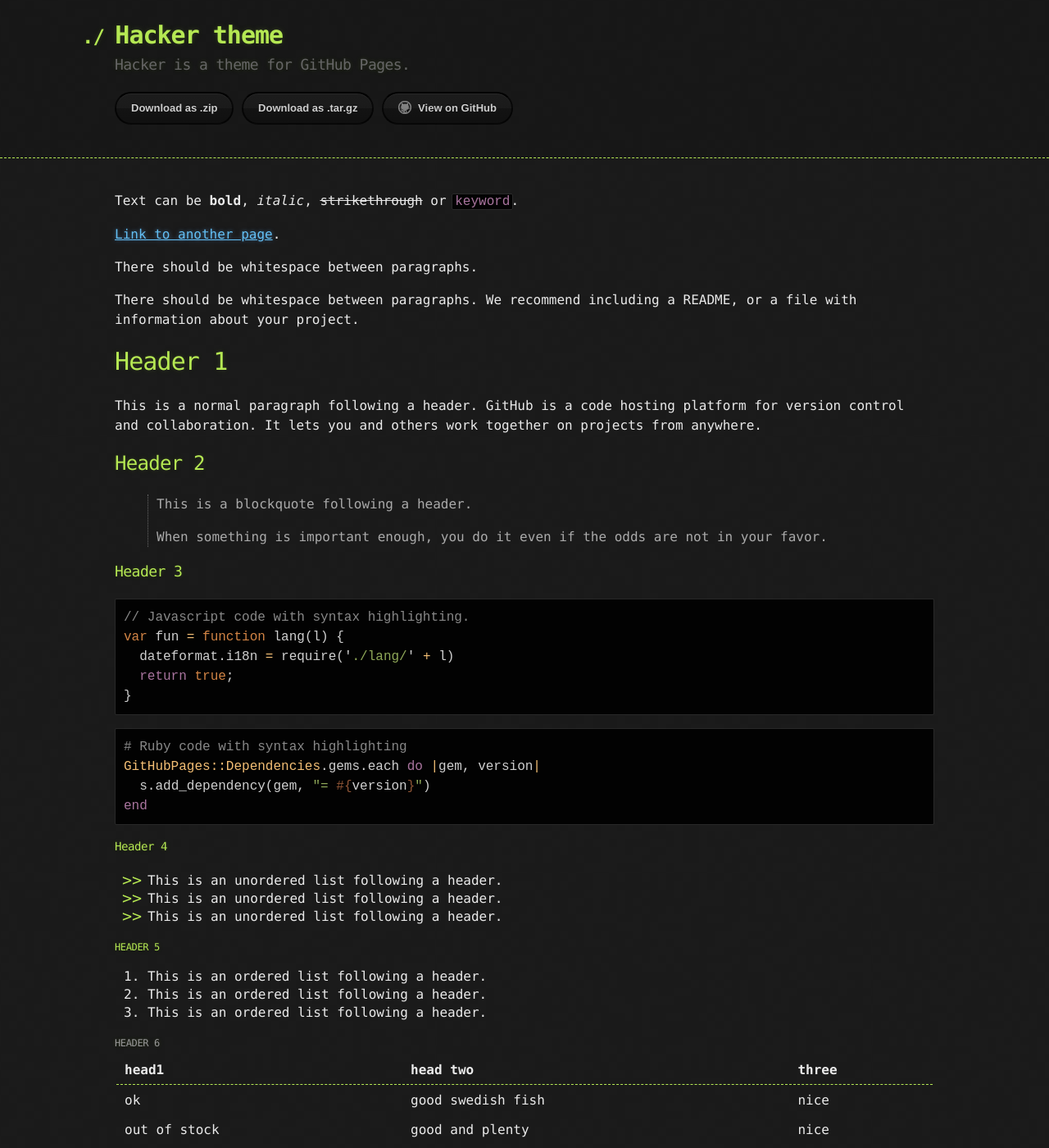
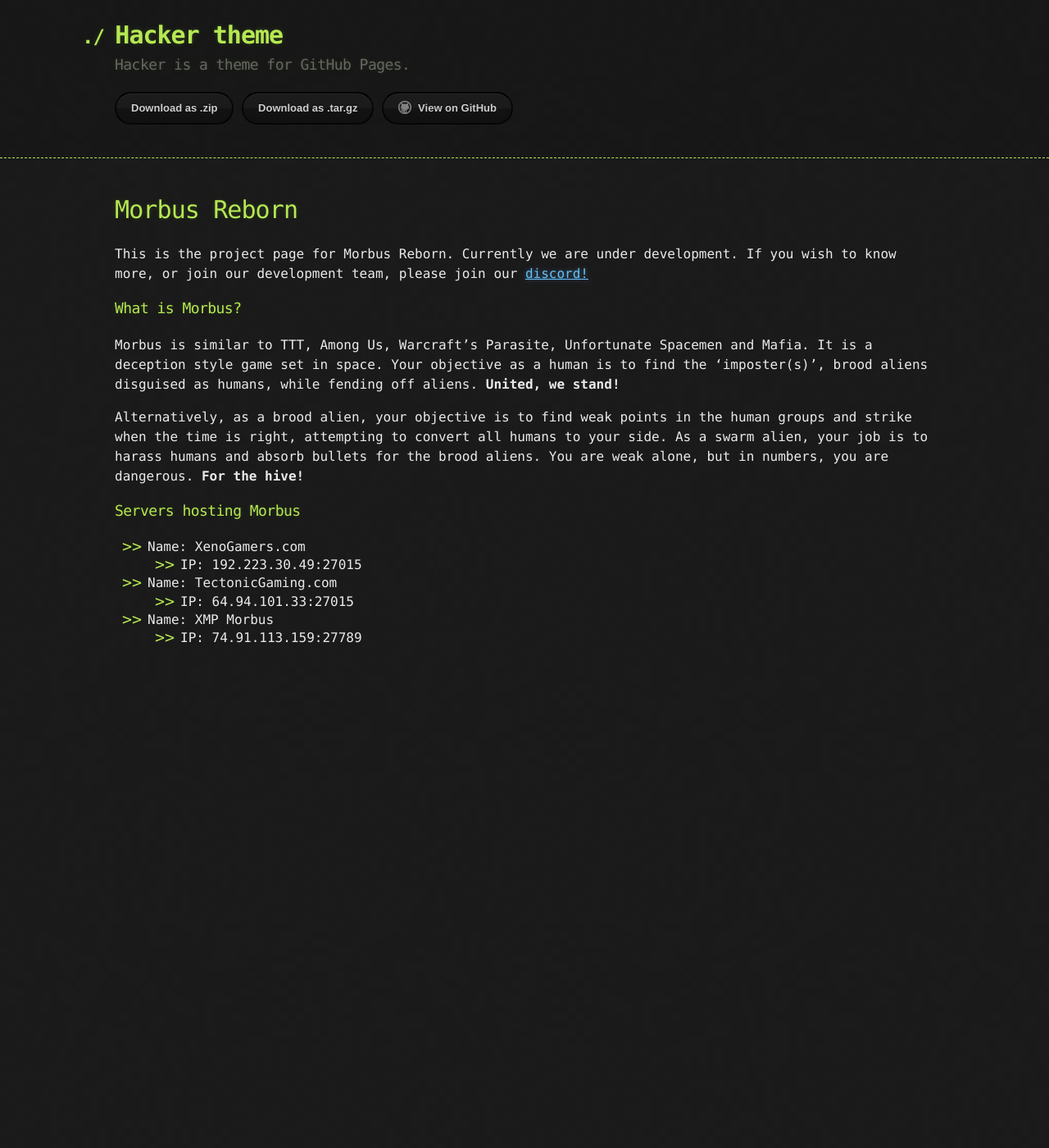
Before and after one commit to MorbusReborn/MorbusRebornWebpage, a Jekyll site: the page built from index.md, in a window 1280 px wide and 1400 px high. Shown: the whole window at 82% size. Built offline with Jekyll 4.4.1, drawn with Linux system fonts in a browser that asks for light colours; our own code applies the rules of GitHub Pages for plain Markdown files; some of the changed text lies outside the part shown.

Commit message:
Update index.md

````diff
--- a/index.md
+++ b/index.md
@@ -1,123 +1,16 @@
----
-layout: default
----
+# Morbus Reborn
 
-Text can be **bold**, _italic_, ~~strikethrough~~ or `keyword`.
+This is the project page for Morbus Reborn. Currently we are under development. If you wish to know more, or join our development team, please join our [discord!](https://discord.gg/kRUjxh5)
 
-[Link to another page](./another-page.html).
+### What is Morbus?
+Morbus is similar to TTT, Among Us, Warcraft's Parasite, Unfortunate Spacemen and Mafia. It is a deception style game set in space. Your objective as a human is to find the 'imposter(s)', brood aliens disguised as humans, while fending off aliens. **United, we stand!**
 
-There should be whitespace between paragraphs.
+Alternatively, as a brood alien, your objective is to find weak points in the human groups and strike when the time is right, attempting to convert all humans to your side. As a swarm alien, your job is to harass humans and absorb bullets for the brood aliens. You are weak alone, but in numbers, you are dangerous. **For the hive!**
 
-There should be whitespace between paragraphs. We recommend including a README, or a file with information about your project.
-
-# Header 1
-
-This is a normal paragraph following a header. GitHub is a code hosting platform for version control and collaboration. It lets you and others work together on projects from anywhere.
-
-## Header 2
-
-> This is a blockquote following a header.
->
-> When something is important enough, you do it even if the odds are not in your favor.
-
-### Header 3
-
-```js
-// Javascript code with syntax highlighting.
-var fun = function lang(l) {
-  dateformat.i18n = require('./lang/' + l)
-  return true;
-}
-```
-
-```ruby
-# Ruby code with syntax highlighting
-GitHubPages::Dependencies.gems.each do |gem, version|
-  s.add_dependency(gem, "= #{version}")
-end
-```
-
-#### Header 4
-
-*   This is an unordered list following a header.
-*   This is an unordered list following a header.
-*   This is an unordered list following a header.
-
-##### Header 5
-
-1.  This is an ordered list following a header.
-2.  This is an ordered list following a header.
-3.  This is an ordered list following a header.
-
-###### Header 6
-
-| head1        | head two          | three |
-|:-------------|:------------------|:------|
-| ok           | good swedish fish | nice  |
-| out of stock | good and plenty   | nice  |
-| ok           | good `oreos`      | hmm   |
-| ok           | good `zoute` drop | yumm  |
-
-### There's a horizontal rule below this.
-
-* * *
-
-### Here is an unordered list:
-
-*   Item foo
-*   Item bar
-*   Item baz
-*   Item zip
-
-### And an ordered list:
-
-1.  Item one
-1.  Item two
-1.  Item three
-1.  Item four
-
-### And a nested list:
-
-- level 1 item
-  - level 2 item
-  - level 2 item
-    - level 3 item
-    - level 3 item
-- level 1 item
-  - level 2 item
-  - level 2 item
-  - level 2 item
-- level 1 item
-  - level 2 item
-  - level 2 item
-- level 1 item
-
-### Small image
-
-![Octocat](https://github.githubassets.com/images/icons/emoji/octocat.png)
-
-### Large image
-
-![Branching](https://guides.github.com/activities/hello-world/branching.png)
-
-
-### Definition lists can be used with HTML syntax.
-
-<dl>
-<dt>Name</dt>
-<dd>Godzilla</dd>
-<dt>Born</dt>
-<dd>1952</dd>
-<dt>Birthplace</dt>
-<dd>Japan</dd>
-<dt>Color</dt>
-<dd>Green</dd>
-</dl>
-
-```
-Long, single-line code blocks should not wrap. They should horizontally scroll if they are too long. This line should be long enough to demonstrate this.
-```
-
-```
-The final element.
-```
+### Servers hosting Morbus
+* Name: XenoGamers.com
+  * IP: 192.223.30.49:27015
+* Name: TectonicGaming.com
+  * IP: 64.94.101.33:27015
+* Name: XMP Morbus
+  * IP: 74.91.113.159:27789
````
